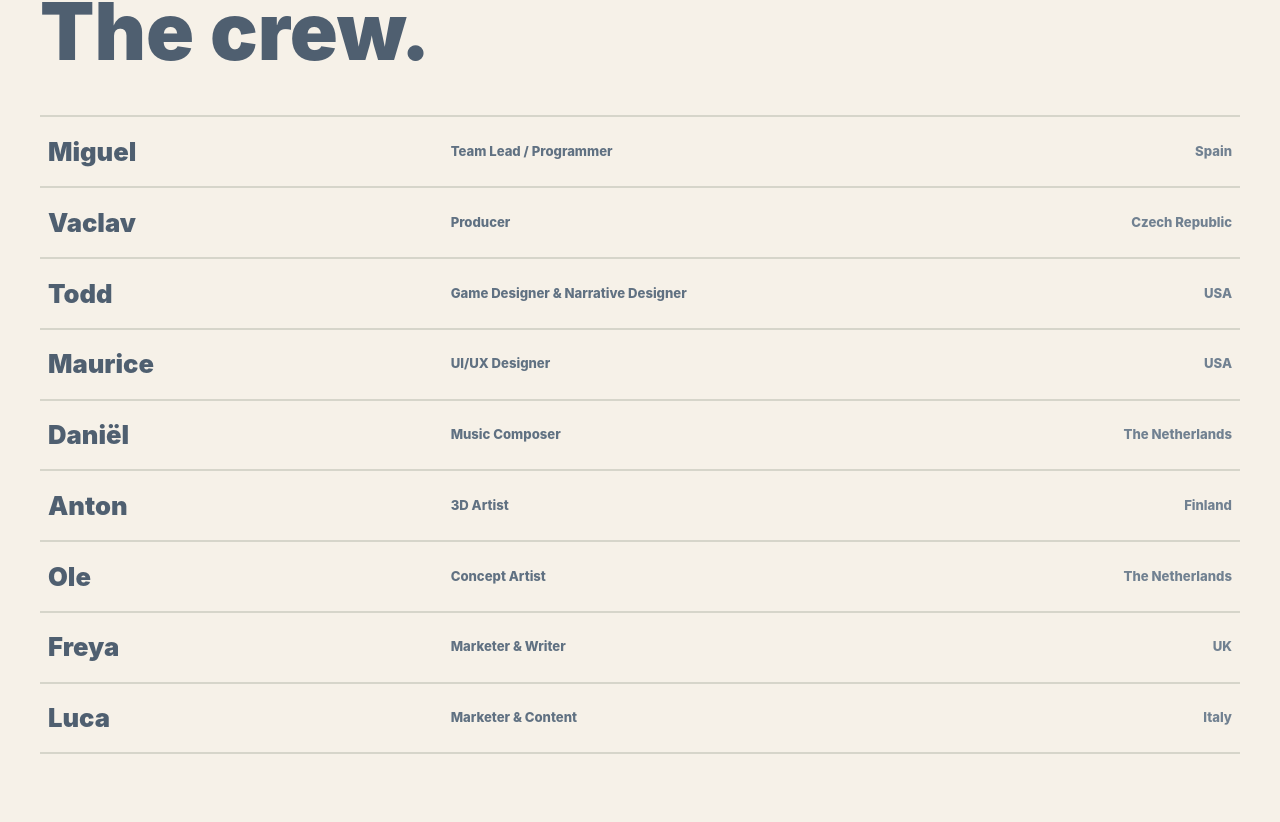
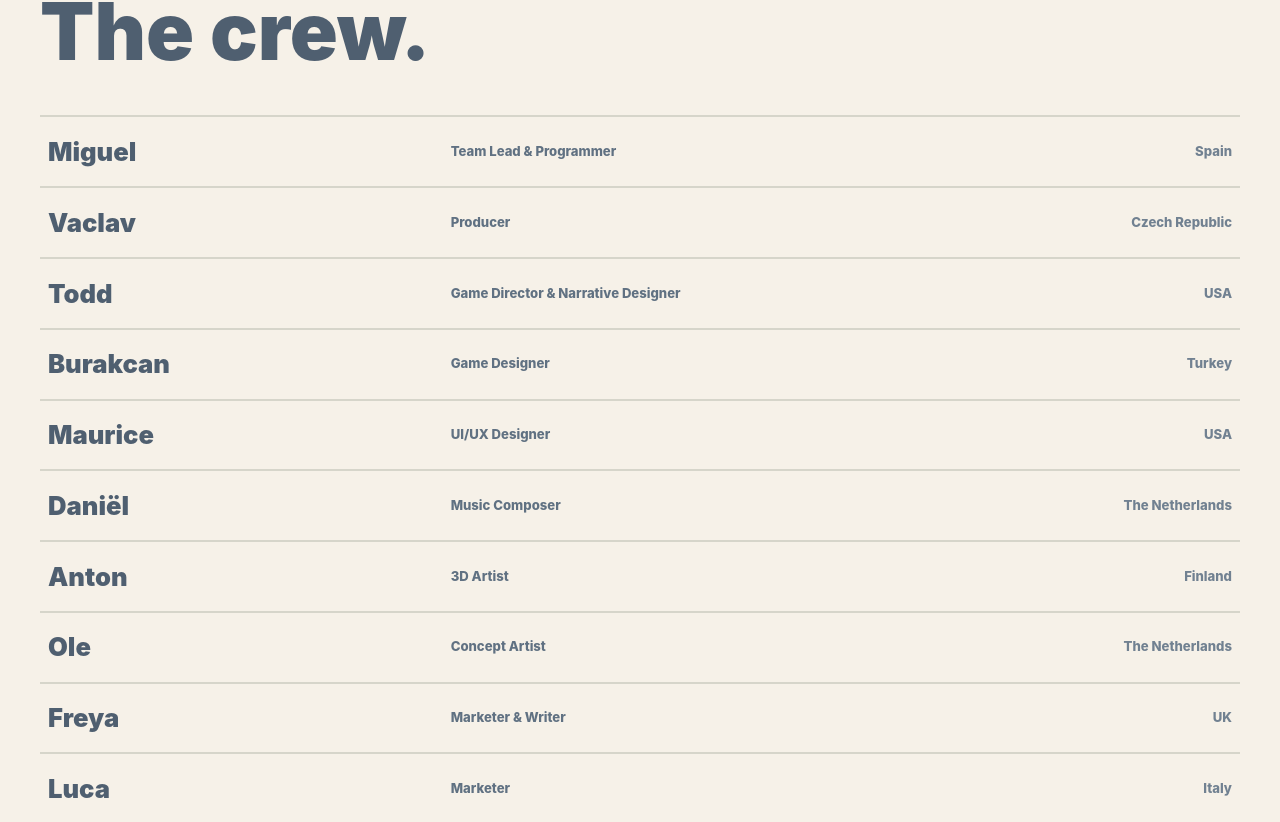
Before and after one commit to RenhetStudio/renhet-studio-web, a SvelteKit app: page / in a window 1280 px wide. Shown: the part 1658-2480 px from the top of the page. Built offline with nearby package versions, Linux system fonts and the light colour scheme; no server answers.

Commit message:
feat: add burakcan

```diff
--- a/src/routes/+page.svelte
+++ b/src/routes/+page.svelte
@@ -3,15 +3,16 @@
   import SiteHeader from "$lib/components/SiteHeader.svelte";
 
   const team = [
-    { name: "Miguel", role: "Team Lead / Programmer", country: "Spain", href: "https://www.bitemdev.com/" },
+    { name: "Miguel", role: "Team Lead & Programmer", country: "Spain", href: "https://www.bitemdev.com/" },
     { name: "Vaclav", role: "Producer", country: "Czech Republic", href: "https://www.linkedin.com/in/vaclavkorycanek/" },
-    { name: "Todd", role: "Game Designer & Narrative Designer", country: "USA", href: "https://nat20.mal.plus/technical-portfolio/" },
+    { name: "Todd", role: "Game Director & Narrative Designer", country: "USA", href: "https://nat20.mal.plus/technical-portfolio/" },
+    { name: "Burakcan", role: "Game Designer", country: "Turkey", href: "https://www.artstation.com/george_akil" },
     { name: "Maurice", role: "UI/UX Designer", country: "USA", href: "https://www.linkedin.com/in/mauricebirchard/" },
     { name: "Daniël", role: "Music Composer", country: "The Netherlands", href: "https://daniel-otten.bandcamp.com/" },
     { name: "Anton", role: "3D Artist", country: "Finland" },
     { name: "Ole", role: "Concept Artist", country: "The Netherlands" },
     { name: "Freya", role: "Marketer & Writer", country: "UK", href: "https://www.linkedin.com/in/freya-clinton-06383134a/" },
-    { name: "Luca", role: "Marketer & Content", country: "Italy", href: "https://drive.google.com/file/d/1heCc9AVpGwAMI5p9Fi_N91vu-Nn-2FFq/view?usp=drivesdk" },
+    { name: "Luca", role: "Marketer", country: "Italy", href: "https://drive.google.com/file/d/1heCc9AVpGwAMI5p9Fi_N91vu-Nn-2FFq/view?usp=drivesdk" },
   ];
 </script>
 
```
